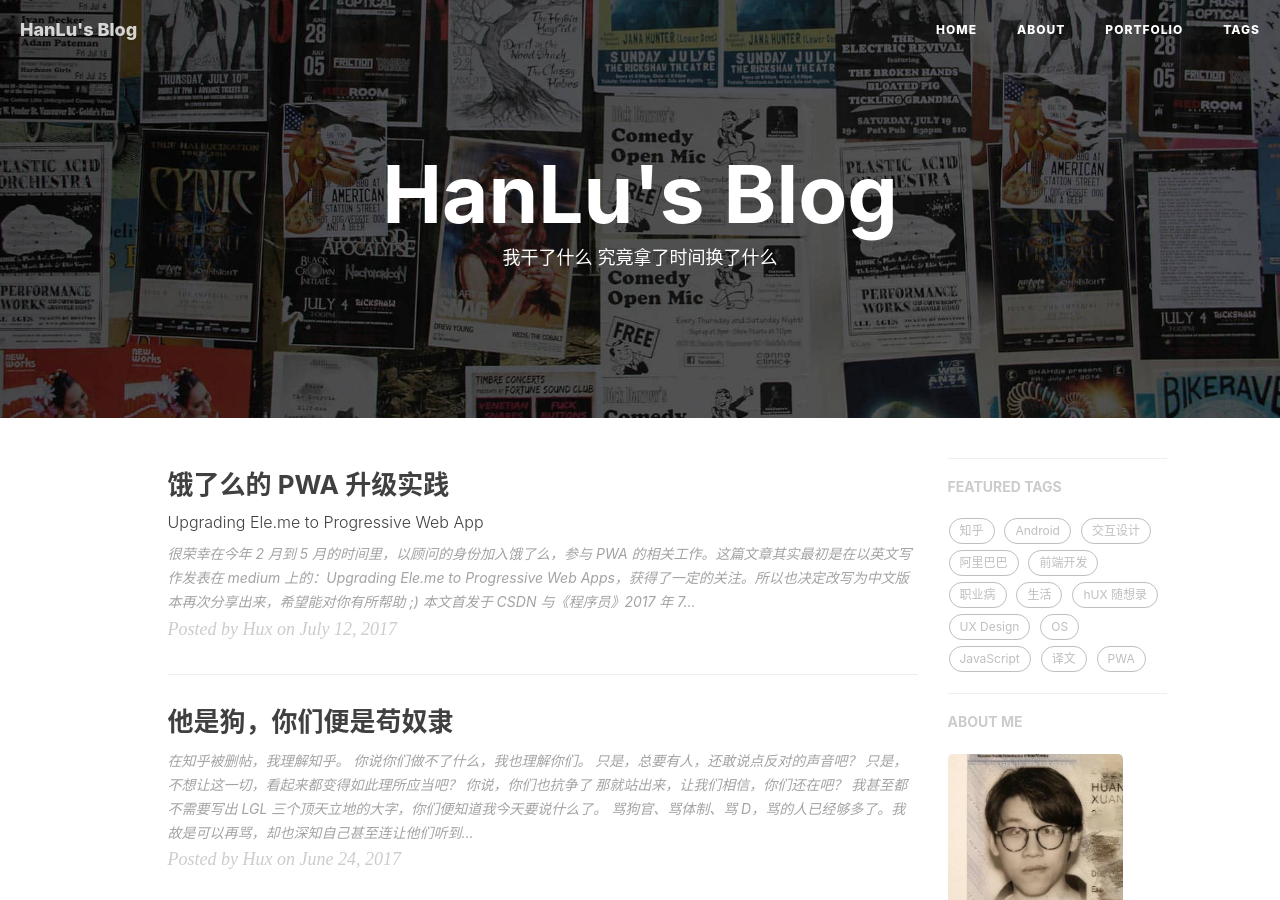
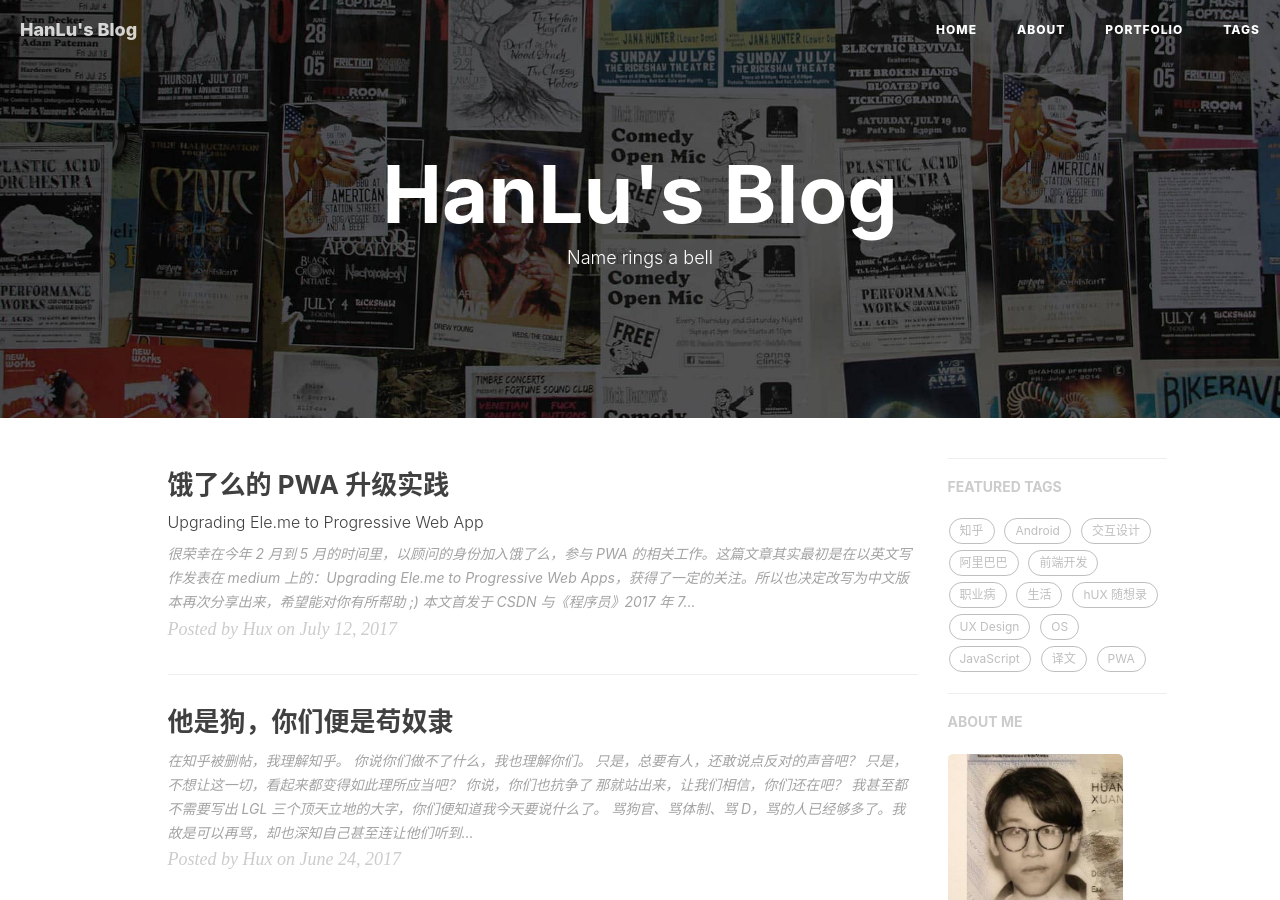
Before and after one commit to TakahashiKansuke/TakahashiKansuke.github.io, a Jekyll site: the page built from index.html, in a window 1280 px wide and 900 px high. Built offline with Jekyll 4.4.1, drawn with Linux system fonts in a browser that asks for light colours; nearby versions of some CDN libraries; the list of posts is cut into pages by our own code; comment, search, counter and statistics services are not loaded.

Commit message:
Update index.html

```diff
--- a/index.html
+++ b/index.html
@@ -1,6 +1,6 @@
 ---
 layout: page
-description: "我干了什么 究竟拿了时间换了什么"
+description: "Name rings a bell"
 ---
 
 {% for post in paginator.posts %}
```
